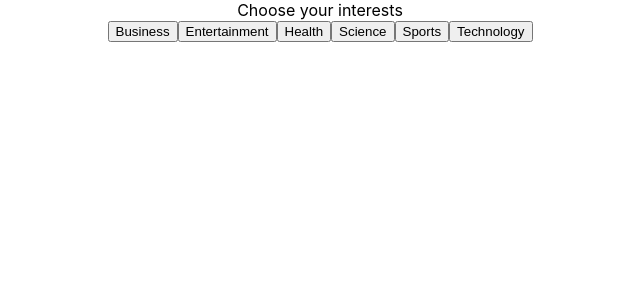
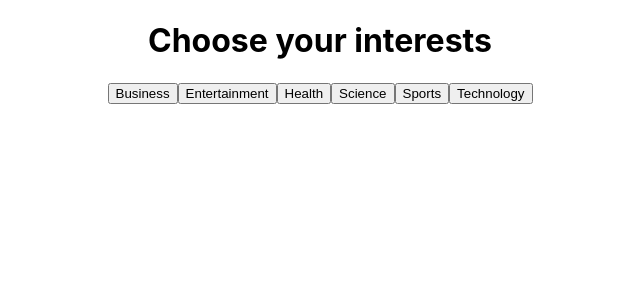
Before and after one commit to nickhartdev/NewsHub, a React (Create React App) app: page /interest-select in a window 1280 px wide. Shown: the top 300 px of the page, without its empty margins (320-960 px from the left). Built offline with nearby package versions, Linux system fonts and the light colour scheme.

Commit message:
Refact InterestSelect to use t function

```diff
--- a/src/components/InterestSelect/InterestSelect.js
+++ b/src/components/InterestSelect/InterestSelect.js
@@ -1,8 +1,10 @@
 import React from "react";
-import { Trans } from "react-i18next";
+import { useTranslation } from "react-i18next";
 import Form from "../Form/Form";
+import '../../i18n';
 
 const InterestSelect = ({ toggleInterest }) => {
+  const { t } = useTranslation();
   const interests = [
     "business",
     "entertainment",
@@ -14,7 +16,7 @@ const InterestSelect = ({ toggleInterest }) => {
 
   return (
     <main>
-      <Trans i18nKey="interestHeader" />
+      <h1>{t('interestHeader')}</h1>
       <Form
         options={ interests }
         functionToCall={ toggleInterest }
--- a/src/i18n.js
+++ b/src/i18n.js
@@ -1,5 +1,4 @@
 import i18n from 'i18next';
-import Backend from 'i18next-http-backend';
 import LanguageDetector from 'i18next-browser-languagedetector';
 import { initReactI18next } from 'react-i18next';
 
```
Also changed, not shown: 1 other file (tests, documents, lock files or other folders).
